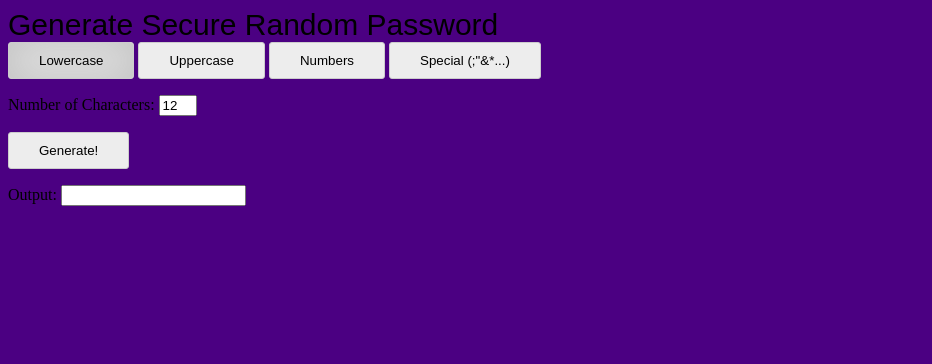
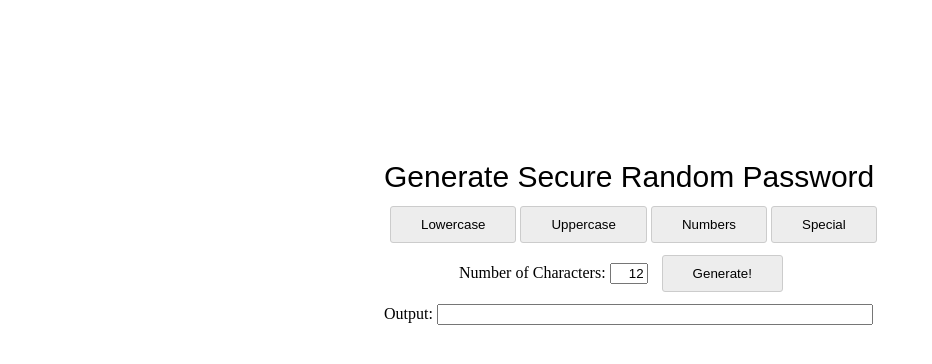
Before and after one commit to swgee/boardlock, a Flask app: page /generate in a window 1280 px wide. Shown: the top 364 px of the page, without its empty margins (0-932 px from the left). Run offline with Flask 2, Linux system fonts and the light colour scheme.

Commit message:
input logic

```diff
--- a/passwordmanager/templates/password-generator.html
+++ b/passwordmanager/templates/password-generator.html
@@ -7,6 +7,11 @@
         header {
             font-family: Arial, serif;
             font-size: 30px;
+        }
+        p {
+            font-family: Arial, serif;
+            font-size: 12px;
+            text-align: center;
         }
         button {
             background: #ededed;
@@ -25,52 +30,29 @@
     </style>
 </head>
 
-<body style="background-color: indigo">
-<header>Generate Secure Random Password</header>
-
-<button class="active" id="lowercaseID" value="lowercaseVal" onclick="update(this.value)">Lowercase</button>
-<button class="inactive" id="uppercaseID" value="uppercaseVal" onclick="update(this.value)">Uppercase</button>
-<button class="inactive" id="numbersID" value="numbersVal" onclick="update(this.value)">Numbers</button>
-<button class="inactive" id="specialID" value="specialVal" onclick="update(this.value)">Special (;"&*...)</button>
-<p></p>
-<label for="numCharID">Number of Characters: </label>
-<input type="text" id="numCharID" style="width: 30px" value="12">
-<p></p>
-<button class="generate" onclick="generate()">Generate!</button>
-<p></p>
-<label for="output">Output: </label>
-<input type="text" id="output">
-<script>
-    let uppercaseBool = false
-    let lowercaseBool = true
-    let numbersBool = false
-    let specialBool = false
-    function update(button) {
-        if (button==='lowercaseVal') {
-            if (lowercaseBool===false) {document.getElementById("lowercaseID").classList.add('active');}
-            else {document.getElementById("lowercaseID").classList.remove('active');}
-            lowercaseBool=!lowercaseBool;
-        }
-        if (button==='uppercaseVal') {
-            if (uppercaseBool===false) {document.getElementById("uppercaseID").classList.add('active');}
-            else {document.getElementById("uppercaseID").classList.remove('active');}
-            uppercaseBool=!uppercaseBool;
-        }
-        if (button==='numbersVal') {
-            if (numbersBool===false) {document.getElementById("numbersID").classList.add('active');}
-            else {document.getElementById("numbersID").classList.remove('active');}
-            numbersBool=!numbersBool;
-        }
-        if (button==='specialVal') {
-            if (specialBool===false) {document.getElementById("specialID").classList.add('active');}
-            else {document.getElementById("specialID").classList.remove('active');}
-            specialBool=!specialBool;
-        }
-    }
-    function generate() {
-        let numCharVar = document.getElementById("numCharID").value;
-        document.getElementById('output').value = document.getElementById("lowercaseID").classList;
-    }
-</script>
+<body>
+<div style="position: absolute; top: 20%; left: 30%">
+    <header>Generate Secure Random Password</header>
+    <p></p>
+    <div style="padding-left:6px">
+        <button id="lowercaseID" value="lowercaseVal" onclick="update(this.value)">Lowercase</button>
+        <button id="uppercaseID" value="uppercaseVal" onclick="update(this.value)">Uppercase</button>
+        <button id="numbersID" value="numbersVal" onclick="update(this.value)">Numbers</button>
+        <button id="specialID" value="specialVal" onclick="update(this.value)">Special</button>
+    </div>
+    <p></p>
+    <div style="padding-left:75px">
+        <label for="numCharID">Number of Characters: </label>
+        <input type="text" id="numCharID" style="width: 30px; text-align: end" value="12" required>
+        <button id="btn" style="margin-left: 10px" class="generate" onclick="generate()" onsubmit="generate()">Generate!</button>
+    </div>
+    <p></p>
+    <label for="output">Output: </label>
+    <input type="text" id="output" style="width: 428px">
+    <p id="error"></p>
+</div>
+<script src="/static/password-gen.js"></script>
 </body>
 </html>
+
+<! background no zoom, header position >
```
Also changed, not shown: passwordmanager/static/password-gen.js (added, +69 -0 lines).
